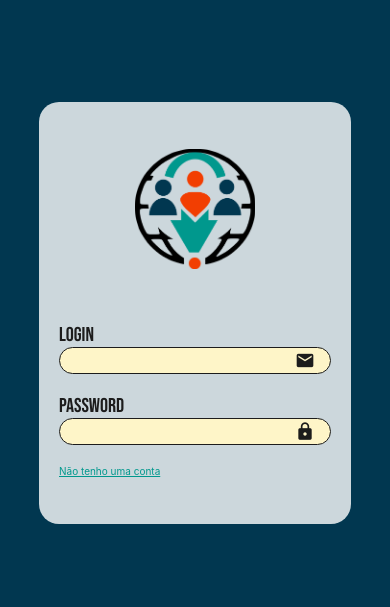
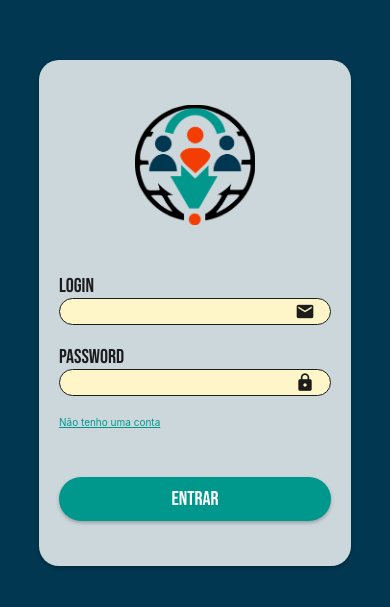
Before and after one commit to Larand26/GoalConnect, a React Native app: screen / in a window 390 px wide. Shown: the part 109-716 px from the top of the page. Built offline with nearby package versions, Linux system fonts and the light colour scheme.

Commit message:
style: cria o botao doapp

```diff
--- /dev/null
+++ b/src/components/Button.tsx
@@ -0,0 +1,34 @@
+import { View, Text, TouchableOpacity, StyleSheet } from "react-native";
+
+export default function Button(props: { text: string; onPress?: () => void }) {
+  return (
+    <TouchableOpacity onPress={props.onPress} style={styles.container}>
+      <Text style={styles.text}>{props.text}</Text>
+    </TouchableOpacity>
+  );
+}
+
+const styles = StyleSheet.create({
+  container: {
+    backgroundColor: "#00988D",
+    paddingVertical: 10,
+    paddingHorizontal: 20,
+    borderRadius: 50,
+    width: "100%",
+    alignItems: "center",
+    justifyContent: "center",
+    shadowColor: "#000",
+    shadowOffset: {
+      width: 0,
+      height: 2,
+    },
+    shadowOpacity: 0.25,
+    shadowRadius: 3.84,
+    elevation: 5,
+  },
+  text: {
+    color: "#fff",
+    fontFamily: "Bebas-Regular",
+    fontSize: 20,
+  },
+});
--- a/src/screens/LoginScreen.tsx
+++ b/src/screens/LoginScreen.tsx
@@ -1,5 +1,6 @@
 import { View, Text, StyleSheet, Image } from "react-native";
 import InputText from "../components/InputText";
+import Button from "../components/Button";
 
 export default function LoginScreen() {
   return (
@@ -14,6 +15,7 @@ export default function LoginScreen() {
           <InputText label="Password" icon="lock" />
           <Text style={styles.link}>Não tenho uma conta</Text>
         </View>
+        <Button text="Entrar" />
       </View>
     </View>
   );
@@ -33,12 +35,20 @@ const styles = StyleSheet.create({
   },
   form: {
     width: "80%",
-    height: "50%",
+    height: "60%",
     backgroundColor: "#ffffffcb",
     padding: 20,
     borderRadius: 20,
     alignItems: "center",
     justifyContent: "space-around",
+    shadowColor: "#000",
+    shadowOffset: {
+      width: 0,
+      height: 2,
+    },
+    shadowOpacity: 0.25,
+    shadowRadius: 3.84,
+    elevation: 5,
   },
   inputContainer: {
     width: "100%",
```
